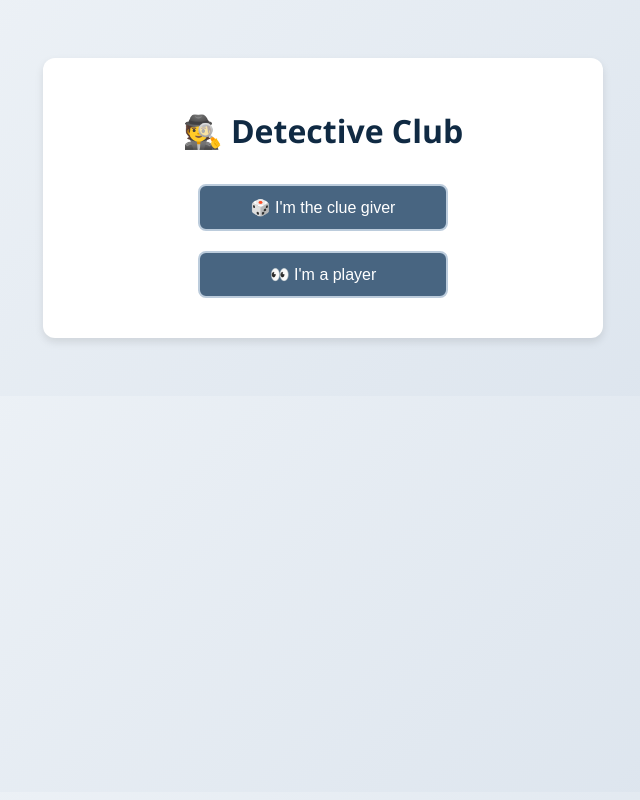
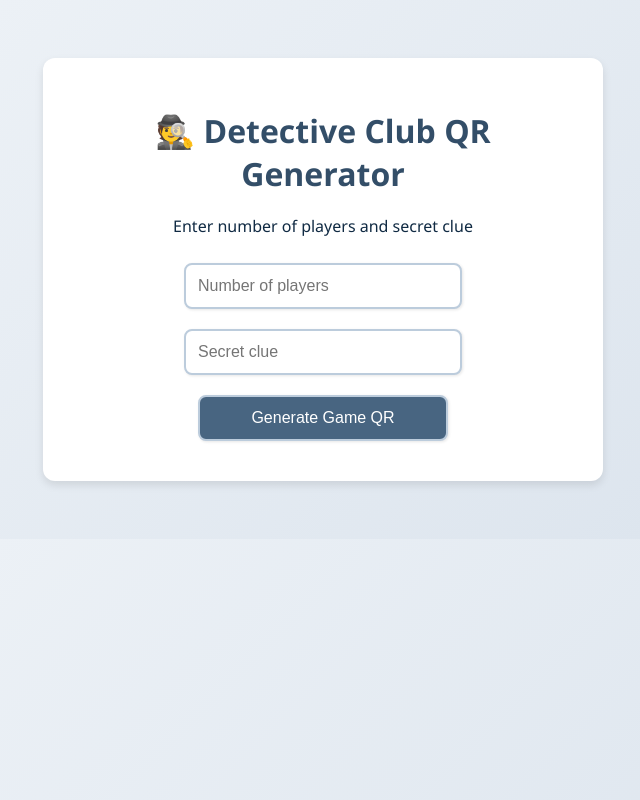
Before and after one commit to monoholy01/detective-club, a plain HTML site: page index.html in a window 1280 px wide. Shown: the whole page, without its empty margins (317-957 px from the left). Drawn offline with Linux system fonts and the light colour scheme.

Commit message:
Update index.html

```diff
--- a/index.html
+++ b/index.html
@@ -2,14 +2,39 @@
 <html lang="en">
 <head>
   <meta charset="UTF-8">
-  <title>Detective Club - QR Generator</title>
+  <title>🕵️ Detective Club - QR Clue Generator</title>
   <style>
     body {
-      font-family: 'Segoe UI', Tahoma, sans-serif;
+      font-family: 'Segoe UI', Tahoma, Geneva, Verdana, sans-serif;
+      text-align: center;
+      padding: 30px;
       background: linear-gradient(135deg, #f0f4f8, #d9e2ec);
       color: #102a43;
-      text-align: center;
-      padding: 30px;
+    }
+    h1 {
+      color: #334e68;
+      margin-bottom: 20px;
+    }
+    input, button, select {
+      padding: 12px;
+      margin: 10px;
+      font-size: 1em;
+      border: 2px solid #bcccdc;
+      border-radius: 8px;
+      width: 250px;
+      box-shadow: 1px 1px 3px rgba(0,0,0,0.1);
+    }
+    button {
+      background-color: #486581;
+      color: white;
+      cursor: pointer;
+      transition: background-color 0.3s;
+    }
+    button:hover {
+      background-color: #334e68;
+    }
+    #qrCode canvas {
+      margin-top: 20px;
     }
     .card {
       background: white;
@@ -19,70 +44,56 @@
       margin: 20px auto;
       max-width: 500px;
     }
-    input, button, select {
-      padding: 12px;
-      margin: 10px;
-      font-size: 1em;
-      border: 2px solid #bcccdc;
-      border-radius: 8px;
-      width: 250px;
+    .hidden {
+      display: none;
     }
-    button {
-      background-color: #486581;
-      color: white;
-      cursor: pointer;
-    }
-    .hidden { display: none; }
   </style>
   <script src="https://cdn.jsdelivr.net/npm/qrcode/build/qrcode.min.js"></script>
 </head>
 <body>
-  <div class="card" id="homeScreen">
-    <h1>🕵️ Detective Club</h1>
-    <button onclick="showHostSetup()">🎲 I'm the clue giver</button>
-    <button onclick="reloadPage()">👀 I'm a player</button>
-  </div>
-
-  <div class="card hidden" id="setup">
-    <h2>Enter clue and players</h2>
+  <div class="card" id="setup">
+    <h1>🕵️ Detective Club QR Generator</h1>
+    <p>Enter number of players and secret clue</p>
     <input type="number" id="playerCount" placeholder="Number of players" min="3" max="20"><br>
     <input type="text" id="secretClue" placeholder="Secret clue"><br>
     <button onclick="generateGameLink()">Generate Game QR</button>
     <div id="qrCode"></div>
+    <div id="hostClueContainer" class="hidden">
+      <button onclick="document.getElementById('hostClue').classList.toggle('hidden')">🔓 Show/Hide Clue</button>
+      <div id="hostClue" class="hidden" style="margin-top: 10px; font-size: 1.2em;"></div>
+    </div>
   </div>
 
   <div class="card hidden" id="playerCheck">
     <h2>You're joining a game!</h2>
+    <label for="playerSelect">Select your player number:</label><br>
     <select id="playerSelect"></select><br>
     <button onclick="revealClue()">Reveal Clue</button>
     <div id="clueResult"></div>
   </div>
 
   <script>
-    function showHostSetup() {
-      document.getElementById('homeScreen').classList.add('hidden');
-      document.getElementById('setup').classList.remove('hidden');
-    }
-
-    function reloadPage() {
-      location.href = location.origin + location.pathname;
-    }
-
     function generateGameLink() {
       const count = parseInt(document.getElementById('playerCount').value);
       const clue = encodeURIComponent(document.getElementById('secretClue').value.trim());
+
       if (!count || count < 3 || !clue) {
-        alert('Enter valid player count and clue.');
+        alert('Please enter valid number of players (min 3) and a clue.');
         return;
       }
+
       const noClueIndex = Math.floor(Math.random() * count);
       const url = `${location.href.split("?")[0]}?clue=${clue}&count=${count}&noClue=${noClueIndex}`;
+
       const qrContainer = document.getElementById('qrCode');
       qrContainer.innerHTML = '';
       QRCode.toCanvas(document.createElement('canvas'), url, function (err, canvas) {
         if (err) console.error(err);
         qrContainer.appendChild(canvas);
       });
+
+      document.getElementById('hostClueContainer').classList.remove('hidden');
+      document.getElementById('hostClue').innerText = decodeURIComponent(clue);
     }
 
     function getParams() {
@@ -98,6 +109,7 @@
       const selected = parseInt(document.getElementById('playerSelect').value);
       const { clue, noClue } = getParams();
       const result = document.getElementById('clueResult');
+
       if (selected === noClue) {
         result.innerHTML = '<h3>😶 You did NOT receive the clue!</h3>';
       } else {
@@ -108,8 +120,9 @@
     window.onload = function () {
       const params = new URLSearchParams(window.location.search);
       if (params.has('clue') && params.has('count') && params.has('noClue')) {
-        document.getElementById('homeScreen').classList.add('hidden');
+        document.getElementById('setup').classList.add('hidden');
         document.getElementById('playerCheck').classList.remove('hidden');
+
         const { count } = getParams();
         const select = document.getElementById('playerSelect');
         for (let i = 0; i < count; i++) {
```
